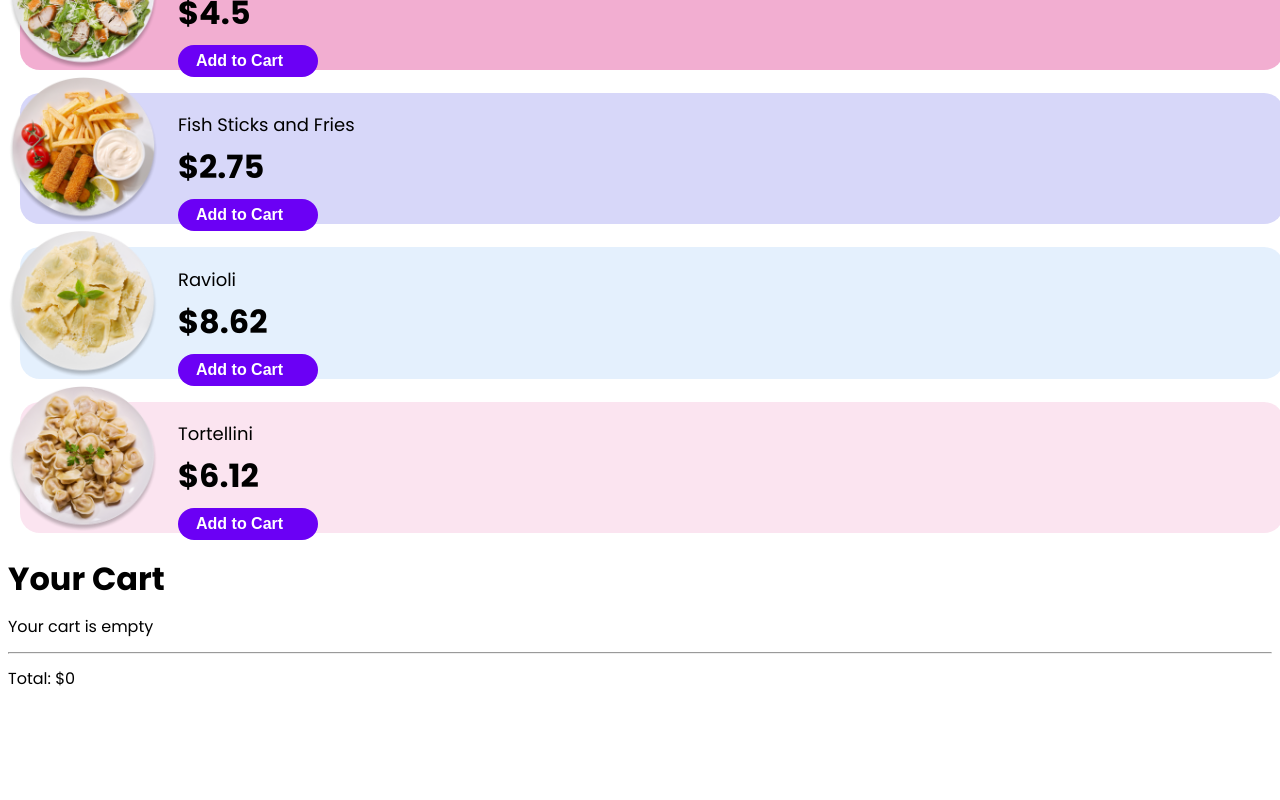
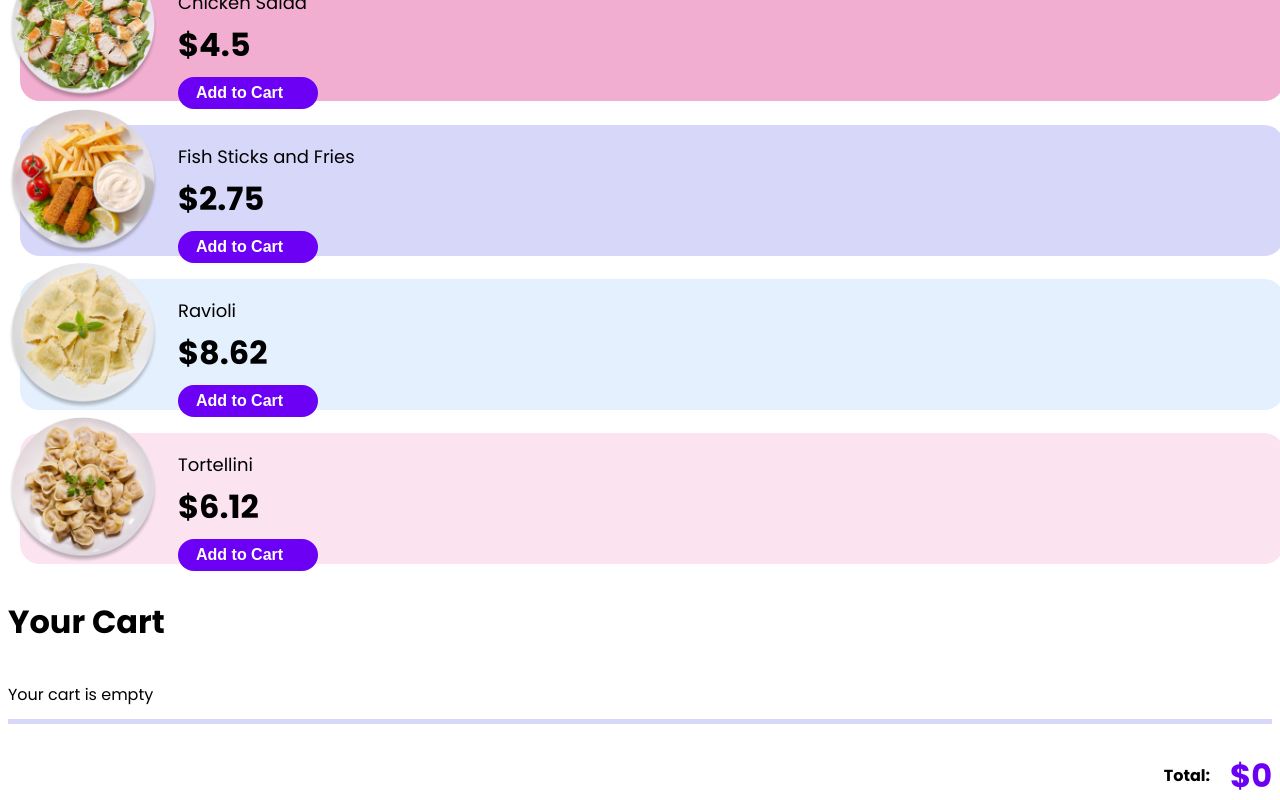
Before and after one commit to nicm42/advent-of-css-and-js, a Vue app in the folder day2/: page / in a window 1280 px wide. Shown: the part 772-1572 px from the top of the page. Before the commit the page ends 1475 px from the top, so only its background shows below. Built offline with nearby package versions, Linux system fonts and the light colour scheme.

Commit message:
Day 2: Styled permanent elements

```diff
--- a/day2/src/App.module.css
+++ b/day2/src/App.module.css
@@ -1,5 +1,42 @@
-.font {
+.setup {
+  background-color: #fff;
+  color: #000;
   font-family: 'Poppins', sans-serif;
   font-weight: 400;
   line-height: 1.1;
 }
+
+.heading {
+  margin-bottom: 1.25em;
+  font-size: 2rem;
+  line-height: 1.5;
+  font-weight: 700;
+}
+
+.line {
+  margin-bottom: 2.25em;
+  height: 5px;
+  border: none;
+  background-color: #d7d7f9;
+}
+
+.totalPrice {
+  display: flex;
+  justify-content: flex-end;
+  align-items: flex-end;
+  gap: 1.25em;
+}
+
+.total {
+  margin-block: 0;
+  font-weight: 700;
+  line-height: 2;
+}
+
+.price {
+  margin-block: 0;
+  color: #6b00f5;
+  font-size: 2rem;
+  font-weight: 700;
+  line-height: 1;
+}
--- a/day2/src/App.vue
+++ b/day2/src/App.vue
@@ -104,15 +104,15 @@ import Cart from './components/Cart.vue';
 </script>
 
 <template>
-  <div :class="styles.font">
-    <h1>To Go Menu</h1>
+  <div :class="styles.setup">
+    <h1 :class="styles.heading">To Go Menu</h1>
     <Meal
       v-for="meal of meals"
       v-bind="meal"
       :key="meal.id"
       @addToCart="addToCart($event)"
     />
-    <h1>Your Cart</h1>
+    <h2 :class="styles.heading">Your Cart</h2>
     <p v-if="sumOfMeals === 0">Your cart is empty</p>
     <div v-for="meal of meals">
       <Cart
@@ -123,7 +123,10 @@ import Cart from './components/Cart.vue';
         @removeFromCart="removeFromCart($event)"
       />
     </div>
-    <hr />
-    <p>Total: ${{ totalPrice }}</p>
+    <hr :class="styles.line" />
+    <div :class="styles.totalPrice">
+      <p :class="styles.total">Total:</p>
+      <p :class="styles.price">${{ totalPrice }}</p>
+    </div>
   </div>
 </template>
--- a/day2/src/components/Meal.module.css
+++ b/day2/src/components/Meal.module.css
@@ -4,6 +4,7 @@
   display: flex;
   align-items: flex-start;
   gap: 1.25em;
+  isolation: isolate;
 }
 
 .meal::before {
```
